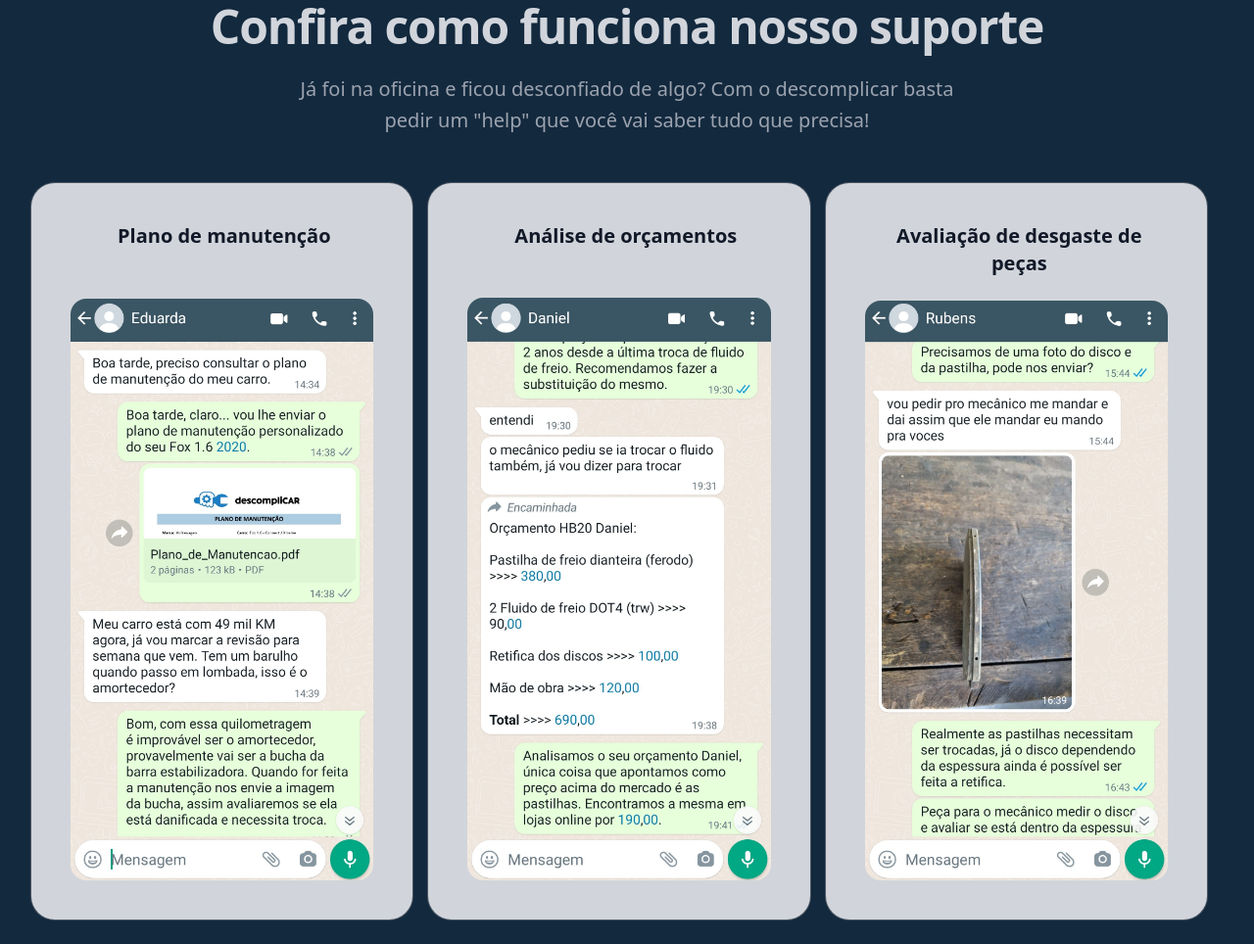
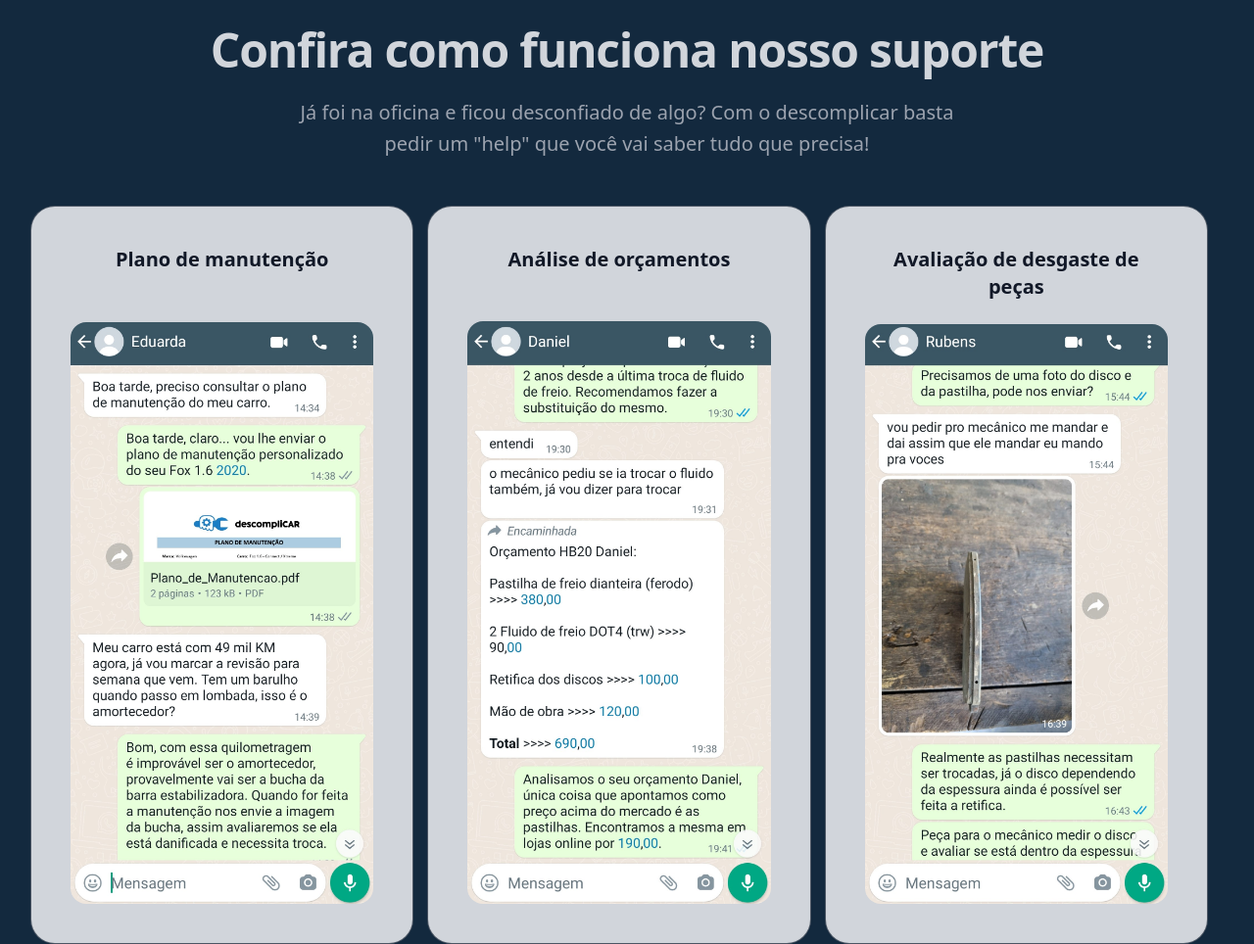
Before and after one commit to AAndreazza/site-descompliCAR, a Gatsby site: page / in a window 1280 px wide. Shown: the part 1151-2115 px from the top of the page at 98% size. Built offline with nearby package versions, Linux system fonts and the light colour scheme; Gatsby itself is replaced by a stand-in of ours.

Commit message:
alinhando texto e diminuindo logo sm

```diff
--- a/src/components/heroAnuncio.js
+++ b/src/components/heroAnuncio.js
@@ -9,12 +9,12 @@ const HeroAnuncio = () => {
       <header className='absolute inset-x-20 sm:inset-x-10 top-8 z-50 flex justify-center'>
         <Link to='/' className='cursor-pointer -m-1.5 p-1.5'>
           <span className='sr-only'>DescompliCAR</span>
-          <img className='h-40 w-40 sm:h-40 sm:w-40 -mt-6 sm:-mt-8' src={LogoHero} alt='logo descompliCAR' />
+          <img className='h-36 w-36 sm:h-40 sm:w-40 -mt-6 sm:-mt-8' src={LogoHero} alt='logo descompliCAR' />
         </Link>
       </header>
 
       <div className='mx-auto max-w-6xl p-6 sm:py-16 sm:px-8 lg:py-24 lg:px-16 text-center'>
-        <h1 className='mt-32 pr-4 pl-4 text-2xl font-bold tracking-tight text-white sm:mt-14 sm:text-4xl lg:text-4xl'>
+        <h1 className='mt-32 pr-4 pl-4 text-2xl font-bold tracking-tight text-white sm:mt-20 sm:text-4xl lg:text-4xl'>
           Os mecânicos querem complicar o seu carro, mas nós estamos aqui para <a className='text-[#f77a28]'>descomplicar</a>
         </h1>
         <p className='mt-10 mx-auto text-base font-normal tracking-tight text-white sm:text-lg lg:text-2xl'>
--- a/src/components/suporteSection.js
+++ b/src/components/suporteSection.js
@@ -13,27 +13,27 @@ const SuporteSection = () => {
         <p className="mx-auto mt-6 max-w-2xl text-center text-xl leading-8 text-gray-400">Já foi na oficina e ficou desconfiado de algo? Com o descomplicar basta pedir um "help" que você vai saber tudo que precisa! </p>
 
         <div className="isolate mx-auto mt-12 grid max-w-md grid-cols-1 gap-y-8 sm:mt-12 lg:mx-0 lg:max-w-none lg:grid-cols-3">
-        <div className="flex flex-col justify-between rounded-3xl bg-gray-300 p-8 ring-1 ring-gray-600 xl:p-10 lg:mt-0 mr-4">
+        <div className="flex flex-col items-center justify-between rounded-3xl bg-gray-300 p-8 ring-1 ring-gray-600 xl:p-10 lg:mt-0 mr-4">
             <div className="flex items-center justify-between gap-x-4">
-              <h3 id="tier-startup" className="text-xl ml-12 text-center font-bold text-gray-900">Plano de manutenção</h3>
+              <h3 id="tier-startup" className="text-xl text-center font-bold text-gray-900">Plano de manutenção</h3>
             </div>
             <div className='mt-6 aspect-h-1 aspect-w-1 w-full overflow-hidden rounded-2xl lg:aspect-none group-hover:opacity-75'>
               <img src={PlanoManutencao} alt='' className='h-full w-full object-cover object-center' />
             </div>
           </div>
 
-          <div className="flex flex-col justify-between rounded-3xl bg-gray-300 p-8 ring-1 ring-gray-600 xl:p-10 lg:mt-0 mr-4">
+          <div className="flex flex-col items-center justify-between rounded-3xl bg-gray-300 p-8 ring-1 ring-gray-600 xl:p-10 lg:mt-0 mr-4">
             <div className="flex items-center justify-between gap-x-4">
-              <h3 id="tier-startup" className="text-xl ml-12 text-center font-bold text-gray-900">Análise de orçamentos</h3>
+              <h3 id="tier-startup" className="text-xl text-center font-bold text-gray-900">Análise de orçamentos</h3>
             </div>
             <div className='mt-6 aspect-h-1 aspect-w-1 w-full overflow-hidden rounded-2xl lg:aspect-none group-hover:opacity-75'>
               <img src={AnaliseOrcamento} alt='' className='h-full w-full object-cover object-center' />
             </div>
           </div>
 
-          <div className="flex flex-col justify-between rounded-3xl bg-gray-300 p-8 ring-1 ring-gray-600 xl:p-10 lg:mt-0 mr-4">
+          <div className="flex flex-col items-center justify-between rounded-3xl bg-gray-300 p-8 ring-1 ring-gray-600 xl:p-10 lg:mt-0 mr-4">
             <div className="flex items-center justify-between gap-x-4">
-              <h3 id="tier-startup" className="text-xl ml-1.5 text-center font-bold text-gray-900">Avaliação de desgaste de peças</h3>
+              <h3 id="tier-startup" className="text-xl text-center font-bold text-gray-900">Avaliação de desgaste de peças</h3>
             </div>
             <div className='mt-6 aspect-h-1 aspect-w-1 w-full overflow-hidden rounded-2xl lg:aspect-none group-hover:opacity-75'>
               <img src={AnaliseDesgastePeca} alt='' className='h-full w-full object-cover object-center' />
```
